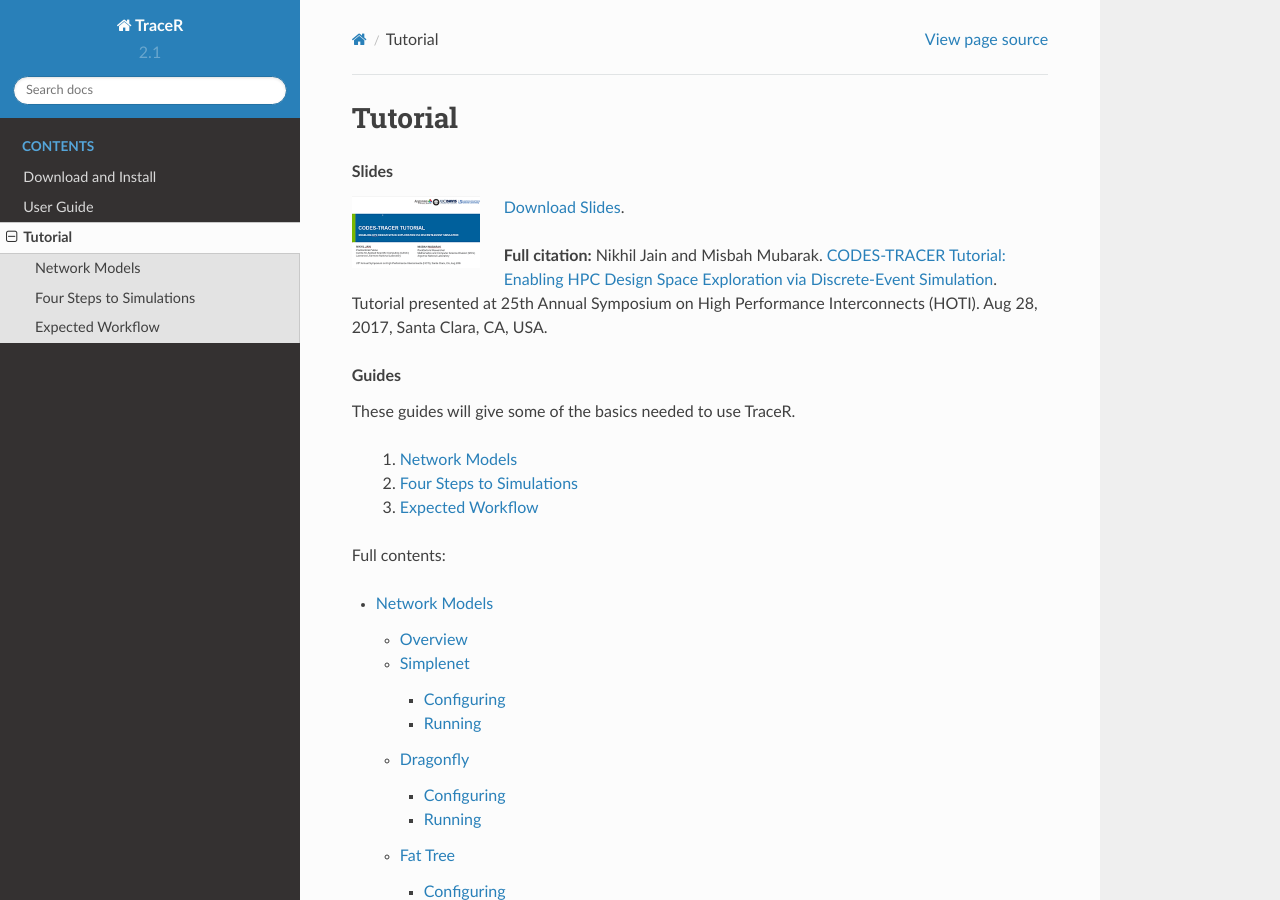
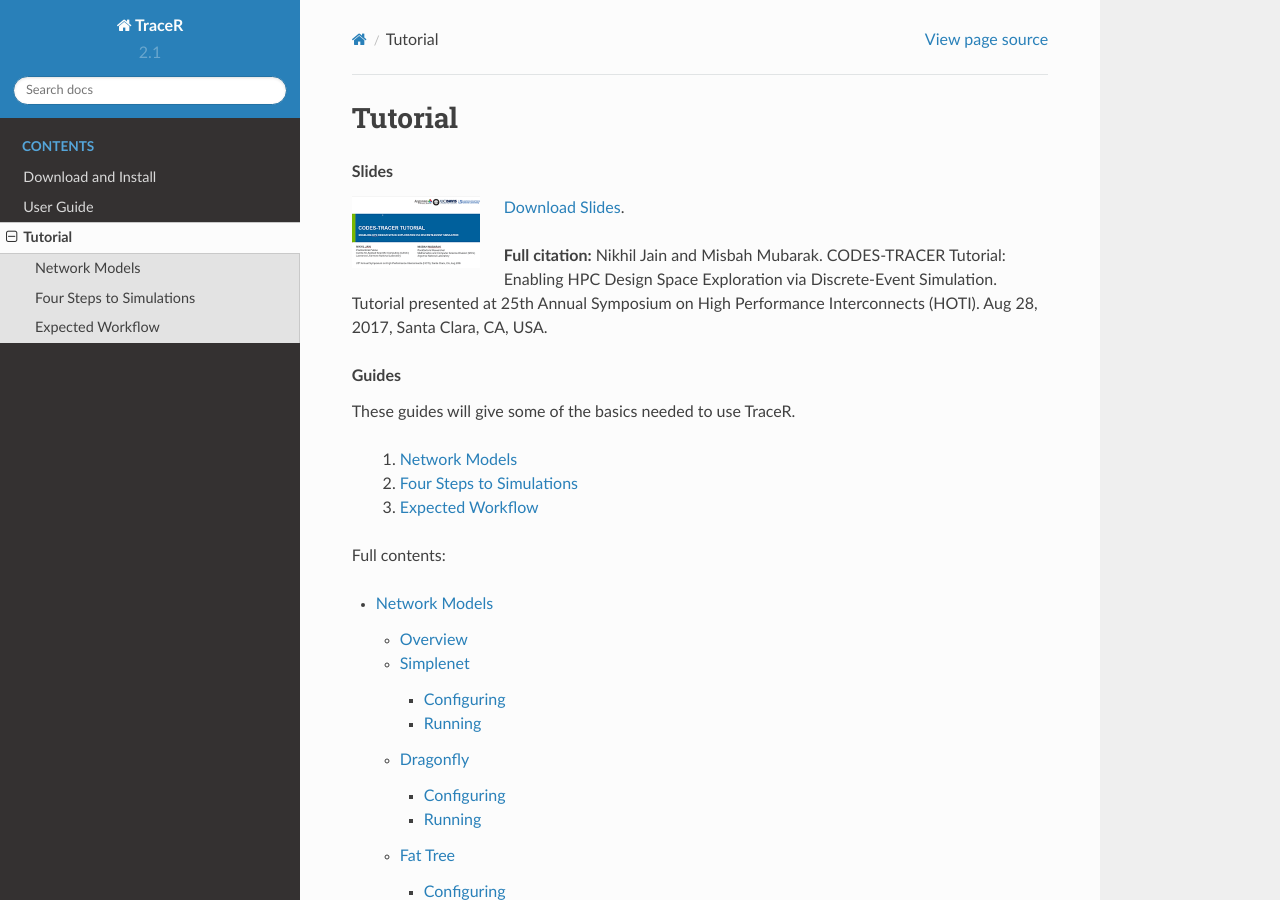
Before and after one commit to hpcgroup/TraceR, a Sphinx documentation site: the page built from docs/tutorial.rst, in a window 1280 px wide and 900 px high. Built offline with Sphinx 7.4.7 and the Read the Docs theme 2.0.0, drawn with Linux system fonts in a browser that asks for light colours; formulas are drawn with MathJax 3; pages that are not in the unit, such as notebooks, are missing from menus.

Commit message:
Remove link from citation

```diff
--- a/docs/tutorial.rst
+++ b/docs/tutorial.rst
@@ -14,9 +14,8 @@ Tutorial
 `Download Slides <http://www.hoti.org/tutorials/HOTI25_Tutorial_2c.pdf>`_.
 
 **Full citation:** Nikhil Jain and Misbah Mubarak.
-`CODES-TRACER Tutorial: Enabling HPC Design Space
-Exploration via Discrete-Event Simulation
-<http://www.hoti.org/tutorials/HOTI25_Tutorial_2c.pdf>`_.
+CODES-TRACER Tutorial: Enabling HPC Design Space
+Exploration via Discrete-Event Simulation.
 Tutorial presented at 25th Annual Symposium on High Performance
 Interconnects (HOTI). Aug 28, 2017, Santa Clara, CA, USA.
 
```
